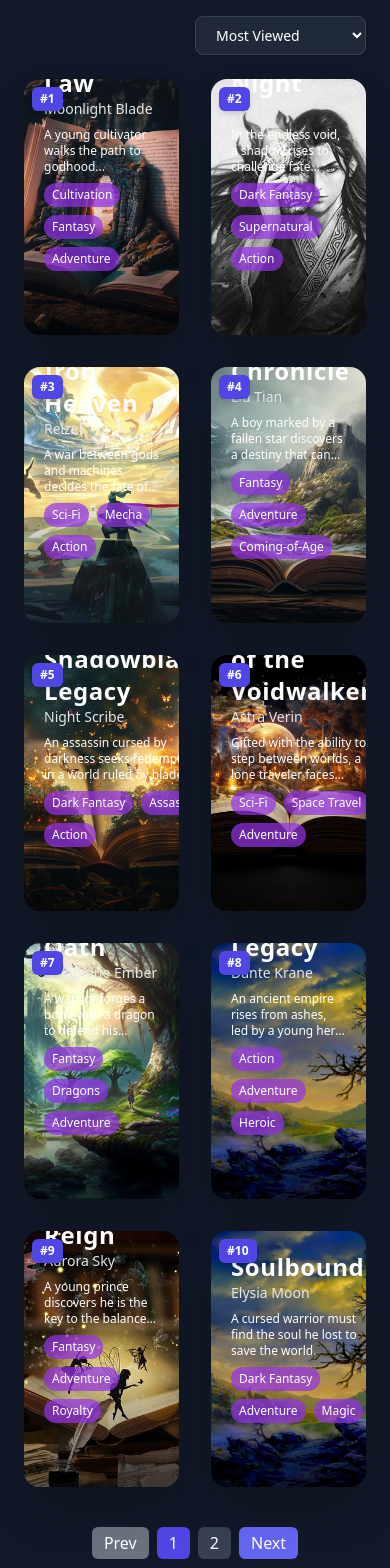
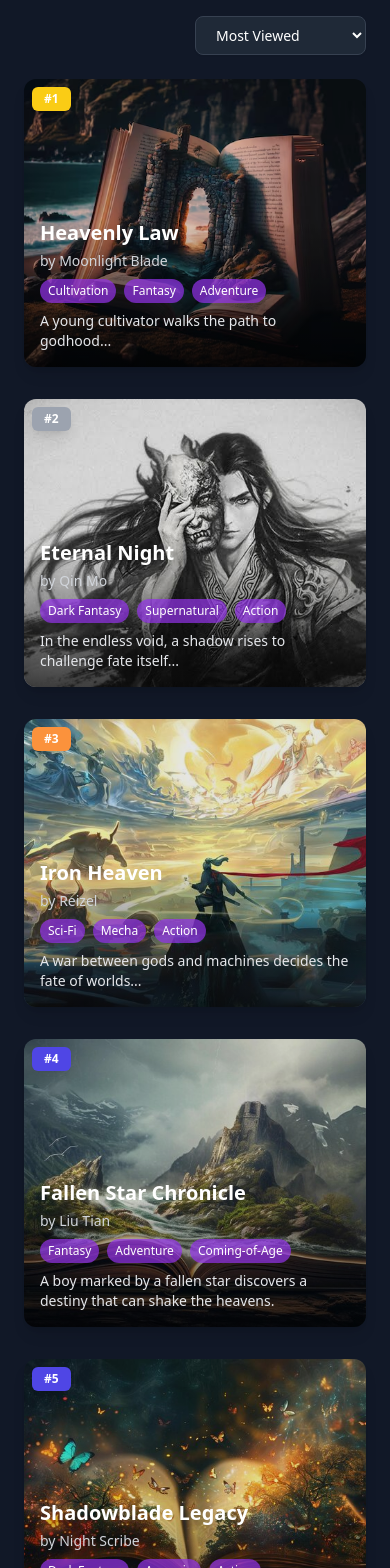
Before and after one commit to Rangsey0/novel-reading-website, a React (Create React App) app: page /popular in a window 390 px wide. Shown: the part 160-1728 px from the top of the page. Built offline with nearby package versions, Linux system fonts and the light colour scheme.

Commit message:
fix mobile menu, popular page

```diff
--- a/src/components/Navbar.jsx
+++ b/src/components/Navbar.jsx
@@ -85,8 +85,8 @@ function Navbar() {
 
       {/* Mobile Menu */}
       {isOpen && (
-        <div className="md:hidden bg-white dark:bg-gray-800 border-t border-gray-300 dark:border-gray-700 px-4 py-3 space-y-3 animate-fade-in-down text-black dark:text-white">
-          {/* Theme Toggle Button */}
+        <div className="md:hidden bg-white dark:bg-gray-800 border-t border-gray-300 dark:border-gray-700 px-4 py-4 space-y-4 animate-fade-in-down text-black dark:text-white">
+          {/* Theme Toggle */}
           <button
             onClick={() => setTheme(theme === "dark" ? "light" : "dark")}
             className="w-full p-2 bg-gray-200 dark:bg-gray-700 rounded-lg hover:bg-gray-300 dark:hover:bg-gray-600 transition-all flex justify-center"
@@ -94,18 +94,29 @@ function Navbar() {
             {theme === "dark" ? <Sun size={20} /> : <Moon size={20} />}
           </button>
 
+          {/* All Novels */}
           <Link
             to="/browse"
             onClick={() => setIsOpen(false)}
-            className="block text-lg hover:text-indigo-500 dark:hover:text-indigo-400 transition-colors duration-300"
+            className="block text-lg py-2 rounded-lg hover:bg-gray-200 dark:hover:bg-gray-700 transition-all"
           >
-            📚 Browse Novels
+            📚 All Novels
           </Link>
 
+          {/* Popular */}
+          <Link
+            to="/popular"
+            onClick={() => setIsOpen(false)}
+            className="block text-lg py-2 rounded-lg hover:bg-gray-200 dark:hover:bg-gray-700 transition-all"
+          >
+            ⭐ Popular
+          </Link>
+
+          {/* Profile */}
           <Link
             to="/profile"
             onClick={() => setIsOpen(false)}
-            className="block bg-indigo-500 text-center py-2 rounded-lg hover:bg-indigo-600 transition-all duration-300 font-medium text-white"
+            className="block bg-indigo-500 text-center py-2 rounded-lg hover:bg-indigo-600 transition-all font-medium text-white"
           >
             Profile
           </Link>
--- a/src/pages/Popular.jsx
+++ b/src/pages/Popular.jsx
@@ -1,13 +1,12 @@
 import React, { useEffect, useState } from "react";
-import NovelCard from "../components/NovelCard";
+import { Link } from "react-router-dom";
 
 function Popular() {
   const [novels, setNovels] = useState([]);
-  const [sortedNovels, setSortedNovels] = useState([]);
   const [sortOption, setSortOption] = useState("views");
   const [currentPage, setCurrentPage] = useState(1);
 
-  const novelsPerPage = 10;
+  const novelsPerPage = 12;
 
   useEffect(() => {
     fetch("/data/novels.json")
@@ -15,40 +14,39 @@ function Popular() {
       .then((data) => {
         const popularList = data.filter((item) => item.isPopular === true);
         setNovels(popularList);
-        setSortedNovels(popularList);
       })
       .catch((err) => console.error("Failed to load novels:", err));
   }, []);
 
-  useEffect(() => {
-    let sorted = [...novels];
+  // Sort novels
+  const sortedNovels = [...novels].sort((a, b) => {
     switch (sortOption) {
       case "views":
-        sorted.sort((a, b) => b.views - a.views);
-        break;
+        return b.views - a.views;
       case "rating":
-        sorted.sort((a, b) => b.rating - a.rating);
-        break;
+        return b.rating - a.rating;
       case "az":
-        sorted.sort((a, b) => a.title.localeCompare(b.title));
-        break;
+        return a.title.localeCompare(b.title);
       case "za":
-        sorted.sort((a, b) => b.title.localeCompare(a.title));
-        break;
+        return b.title.localeCompare(a.title);
       case "newest":
-        sorted.sort((a, b) => new Date(b.updatedAt) - new Date(a.updatedAt));
-        break;
+        return new Date(b.updatedAt) - new Date(a.updatedAt);
       default:
-        break;
+        return 0;
     }
-    setSortedNovels(sorted);
-    setCurrentPage(1);
-  }, [sortOption, novels]);
+  });
 
   const totalPages = Math.ceil(sortedNovels.length / novelsPerPage);
   const indexOfLast = currentPage * novelsPerPage;
   const indexOfFirst = indexOfLast - novelsPerPage;
-  const currentPageNovels = sortedNovels.slice(indexOfFirst, indexOfLast);
+  const currentNovels = sortedNovels.slice(indexOfFirst, indexOfLast);
+
+  const goToPage = (page) => {
+    if (page >= 1 && page <= totalPages) {
+      setCurrentPage(page);
+      window.scrollTo({ top: 0, behavior: "smooth" });
+    }
+  };
 
   return (
     <div className="container mx-auto px-4 py-10 animate-fade-in">
@@ -61,7 +59,10 @@ function Popular() {
       <div className="flex justify-end mb-6">
         <select
           value={sortOption}
-          onChange={(e) => setSortOption(e.target.value)}
+          onChange={(e) => {
+            setSortOption(e.target.value);
+            setCurrentPage(1);
+          }}
           className="px-4 py-2 bg-white dark:bg-gray-800 border border-gray-300 dark:border-gray-700 rounded-lg shadow-sm text-sm cursor-pointer"
         >
           <option value="views">Most Viewed</option>
@@ -72,72 +73,113 @@ function Popular() {
         </select>
       </div>
 
-      {currentPageNovels.length === 0 ? (
+      {/* Novels Grid */}
+      {currentNovels.length === 0 ? (
         <p className="text-center text-lg text-gray-500 dark:text-gray-300">
           No popular novels found.
         </p>
       ) : (
-        <>
-          {/* Novel Grid */}
-          <div className="grid grid-cols-2 sm:grid-cols-2 md:grid-cols-3 lg:grid-cols-4 xl:grid-cols-5 gap-8">
-            {currentPageNovels.map((novel, index) => (
-              <div key={novel.id} className="relative">
-                {/* Ranking Badge */}
-                <div className="absolute top-2 left-2 bg-indigo-600 text-white text-xs font-bold px-2 py-1 rounded-md shadow-md z-10">
+        <div className="grid grid-cols-1 sm:grid-cols-2 md:grid-cols-3 lg:grid-cols-4 gap-8">
+          {currentNovels.map((novel, index) => (
+            <Link
+              key={novel.id}
+              to={`/novel/${novel.id}`}
+              className="group relative block rounded-xl overflow-hidden shadow-lg transform transition-all duration-300 hover:scale-105"
+            >
+              {/* Cover */}
+              <img
+                src={novel.cover}
+                alt={novel.title}
+                className="w-full h-72 object-cover brightness-90 group-hover:brightness-75 transition-all duration-300"
+              />
+
+              {/* Rank Badge */}
+              <div
+                className={`absolute top-2 left-2 text-xs font-bold px-3 py-1 rounded-md shadow-lg z-20 text-white ${
+                  indexOfFirst + index + 1 === 1
+                    ? "bg-yellow-400"
+                    : indexOfFirst + index + 1 === 2
+                    ? "bg-gray-400"
+                    : indexOfFirst + index + 1 === 3
+                    ? "bg-orange-400"
+                    : "bg-indigo-600"
+                }`}
+              >
                 #{indexOfFirst + index + 1}
               </div>
-                <NovelCard novel={novel} />
-              </div>
+
+              {/* Gradient Overlay */}
+              <div className="absolute inset-0 bg-gradient-to-t from-black via-transparent to-transparent opacity-70 group-hover:opacity-90"></div>
+
+              {/* Content Overlay */}
+              <div className="absolute bottom-0 p-4 w-full">
+                <h2 className="text-xl font-bold text-white">{novel.title}</h2>
+                <p className="text-gray-300 text-sm mt-1">by {novel.author}</p>
+
+                {/* Genres */}
+                {novel.genre && (
+                  <div className="flex flex-wrap gap-2 mt-2">
+                    {novel.genre.map((g, idx) => (
+                      <span
+                        key={idx}
+                        className="bg-purple-600/70 text-white text-xs px-2 py-1 rounded-full"
+                      >
+                        {g}
+                      </span>
                     ))}
                   </div>
+                )}
 
-          {/* Pagination Controls */}
-          <div className="flex justify-center items-center mt-10 space-x-2 flex-wrap">
-            {/* Previous */}
+                {/* Description */}
+                <p className="text-gray-200 text-sm mt-2 line-clamp-3">
+                  {novel.description}
+                </p>
+              </div>
+            </Link>
+          ))}
+        </div>
+      )}
+
+      {/* Pagination */}
+      <div className="flex justify-center mt-10 gap-3 flex-wrap">
         <button
-              className={`px-3 py-1 rounded-md text-white transition-all ${
+          onClick={() => goToPage(currentPage - 1)}
+          disabled={currentPage === 1}
+          className={`px-4 py-2 rounded-lg ${
             currentPage === 1
-                  ? "bg-gray-500 cursor-not-allowed"
-                  : "bg-indigo-500 hover:bg-indigo-600"
+              ? "bg-gray-300 cursor-not-allowed"
+              : "bg-indigo-500 text-white hover:bg-indigo-600"
           }`}
-              onClick={() => currentPage > 1 && setCurrentPage(currentPage - 1)}
-              disabled={currentPage === 1}
         >
           Prev
         </button>
 
-            {/* Numbered Pages */}
-            {Array.from({ length: totalPages }, (_, i) => (
+        {[...Array(totalPages)].map((_, idx) => (
           <button
-                key={i + 1}
-                className={`px-3 py-1 rounded-md transition-all ${
-                  currentPage === i + 1
-                    ? "bg-indigo-600 text-white"
-                    : "bg-gray-200 dark:bg-gray-700 text-gray-800 dark:text-white hover:bg-indigo-500 hover:text-white"
+            key={idx}
+            onClick={() => goToPage(idx + 1)}
+            className={`px-4 py-2 rounded-lg ${
+              currentPage === idx + 1
+                ? "bg-purple-600 text-white"
+                : "bg-gray-200 hover:bg-gray-300 dark:bg-gray-700 dark:hover:bg-gray-600 dark:text-white"
             }`}
-                onClick={() => setCurrentPage(i + 1)}
           >
-                {i + 1}
+            {idx + 1}
           </button>
         ))}
 
-            {/* Next */}
         <button
-              className={`px-3 py-1 rounded-md text-white transition-all ${
+          onClick={() => goToPage(currentPage + 1)}
+          disabled={currentPage === totalPages}
+          className={`px-4 py-2 rounded-lg ${
             currentPage === totalPages
-                  ? "bg-gray-500 cursor-not-allowed"
-                  : "bg-indigo-500 hover:bg-indigo-600"
+              ? "bg-gray-300 cursor-not-allowed"
+              : "bg-indigo-500 text-white hover:bg-indigo-600"
           }`}
-              onClick={() =>
-                currentPage < totalPages && setCurrentPage(currentPage + 1)
-              }
-              disabled={currentPage === totalPages}
         >
           Next
         </button>
       </div>
-        </>
-      )}
     </div>
   );
 }
```
Lines whose indentation alone changed are shown as unchanged.
